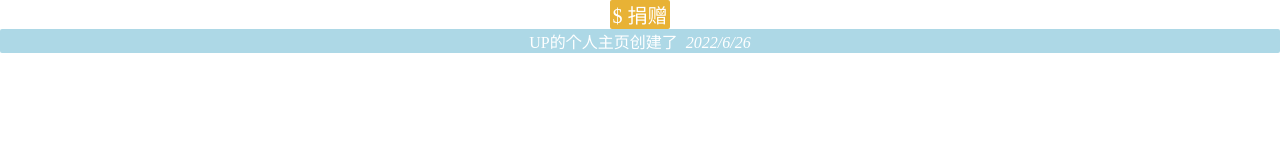
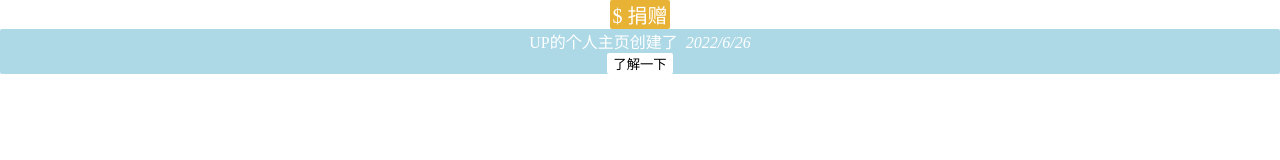
Before and after one commit to BiliBili-wulihb/main, a plain HTML site: page index.html in a window 1280 px wide. Drawn offline with Linux system fonts and the light colour scheme.

Commit message:
Update index.html

```diff
--- a/index.html
+++ b/index.html
@@ -8,7 +8,8 @@
   <center>
     <div id="info">
       UP的个人主页创建了&nbsp;
-      <i>2022/6/26</i>
+      <i>2022/6/26</i><br>
+      <button id="btn">了解一下</button>
     </div>
   </center>
   <style>
@@ -38,5 +39,12 @@
       cursor:pointer;
       border-radius:2px;
     }
+    #btn{
+      background-color:white;
+      color:black;
+      border:0px;
+      border-radius:2px;
+      cursor:pointer;
+    }
   </style>
 </html>
```
